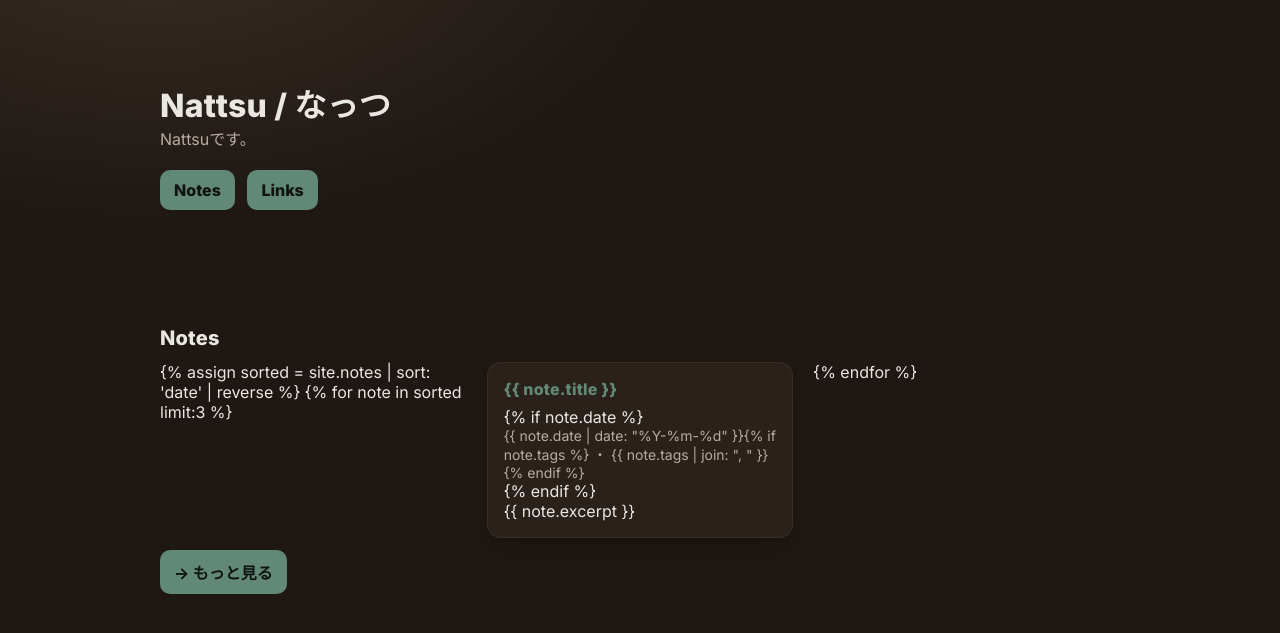
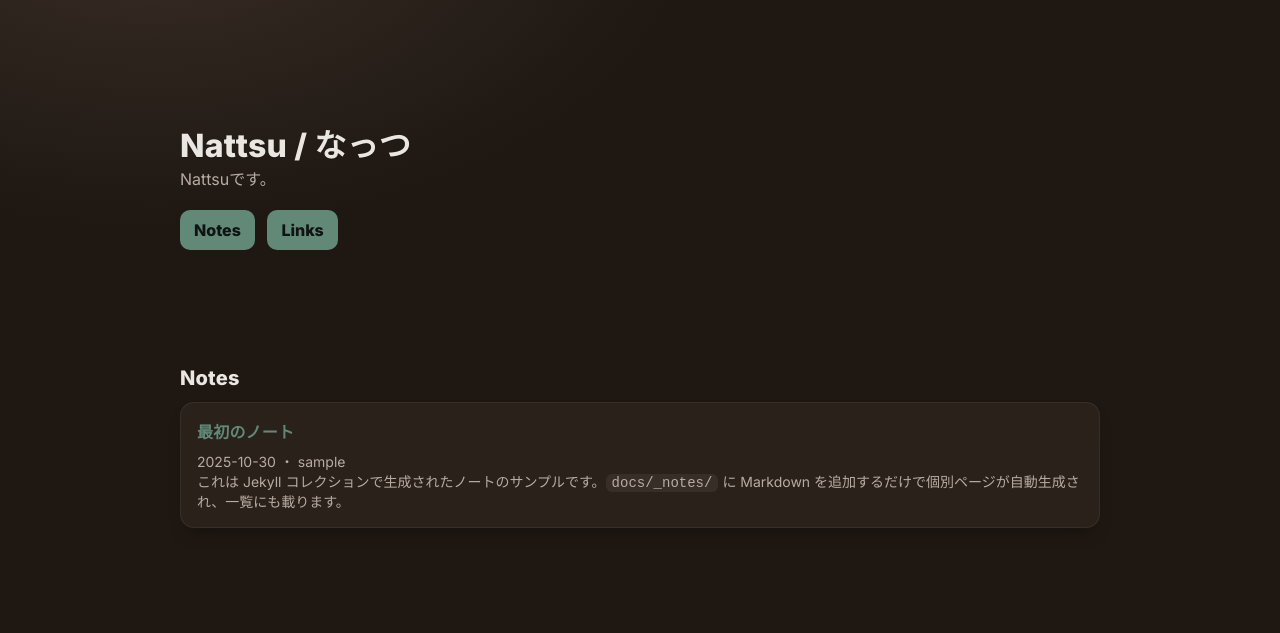
Before and after one commit to nattsu628878/homepage, a Jekyll site: the page built from docs/index.html, in a window 1280 px wide. Shown: the top 633 px of the page. Built offline with Jekyll 4.4.1, drawn with Linux system fonts in a browser that asks for light colours.

Commit message:
change index.html

```diff
--- a/docs/index.html
+++ b/docs/index.html
@@ -1,26 +1,17 @@
-<!doctype html>
-<html lang="ja">
-  <head>
-    <meta charset="utf-8">
-    <meta name="viewport" content="width=device-width, initial-scale=1">
-    <title>Nattsu</title>
-    <meta name="description" content="GitHub Pages で公開するシンプルなホームページ">
-    <link rel="preconnect" href="https://fonts.googleapis.com">
-    <link rel="preconnect" href="https://fonts.gstatic.com" crossorigin>
-    <link href="https://fonts.googleapis.com/css2?family=Inter:wght@400;600;800&display=swap" rel="stylesheet">
-    <link rel="stylesheet" href="./styles.css?v=20251030">
-  </head>
-  <body>
-    <main class="hero">
+---
+layout: default
+title: Nattsu
+---
+<section class="hero">
   <div class="container">
     <h1 class="brand">Nattsu / なっつ</h1>
     <p>Nattsuです。</p>
     <p>
-          <a class="cta" href="./notes.html" style="margin-right:8px;">Notes</a>
-          <a class="cta" href="./links.html">Links</a>
+      <a class="cta" href="{{ "/notes.html" | relative_url }}" style="margin-right:8px;">Notes</a>
+      <a class="cta" href="{{ "/links.html" | relative_url }}">Links</a>
     </p>
   </div>
-    </main>
+</section>
 
 <section class="section" id="notes">
   <div class="container">
@@ -35,8 +26,5 @@
         </li>
       {% endfor %}
     </ul>
-        <p style="margin-top:12px;"><a class="cta" href="{{ "/notes.html" | relative_url }}">→ もっと見る</a></p>
   </div>
 </section>
-  </body>
-  </html>
```
Lines whose indentation alone changed are shown as unchanged.
